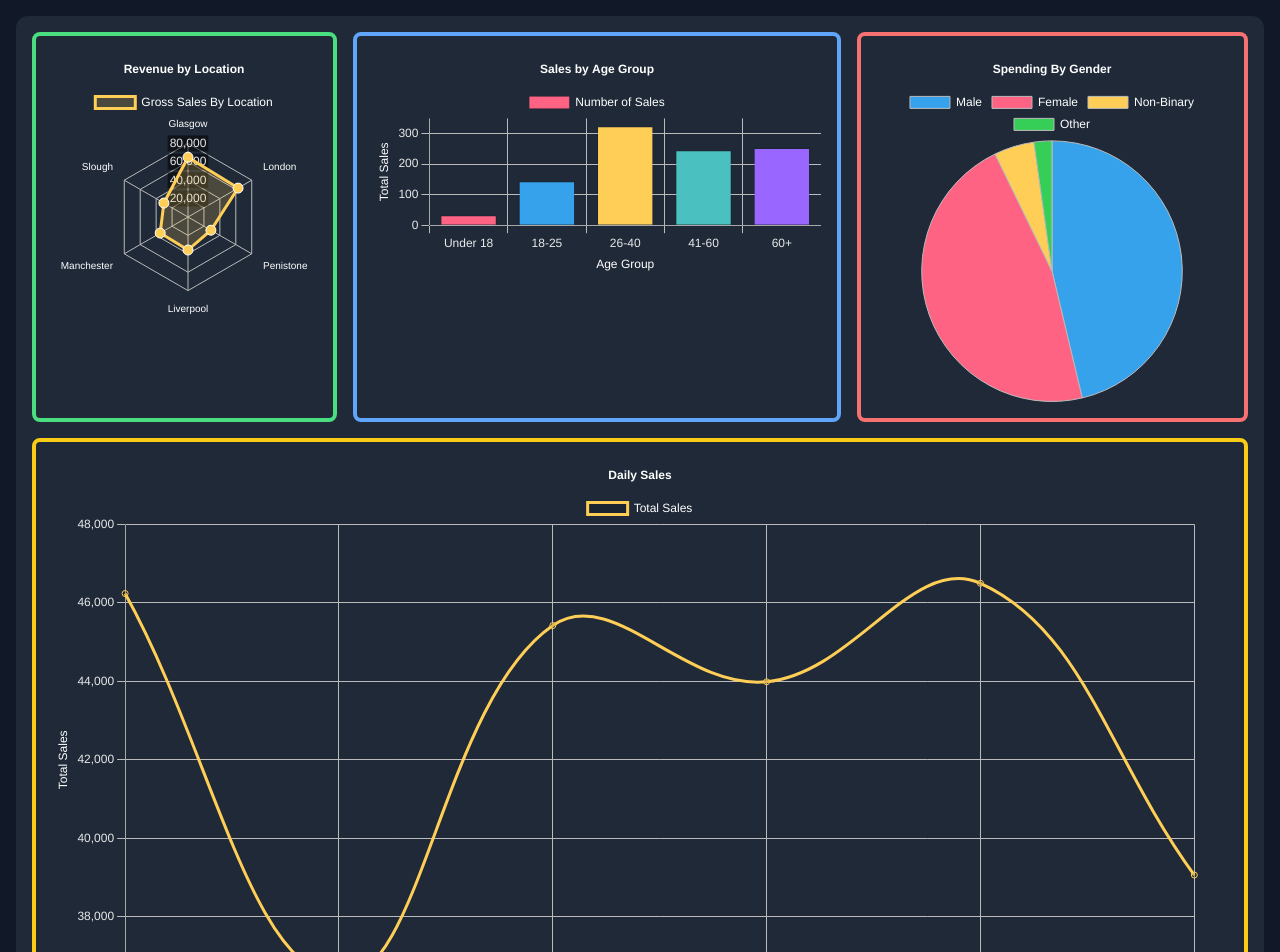
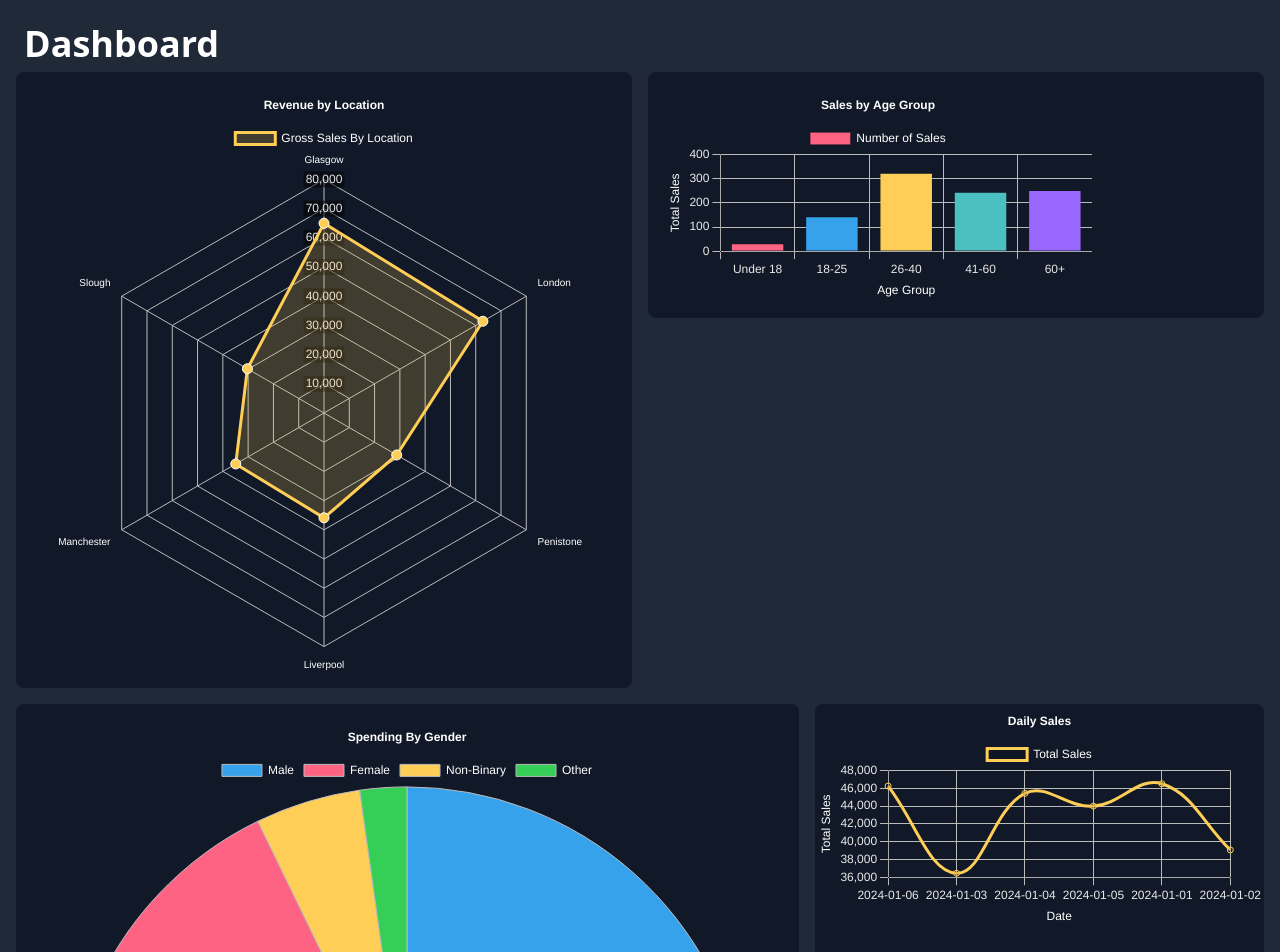
Before and after one commit to ccynth1a/sophie-project, a SvelteKit app: page / in a window 1280 px wide. Shown: the top 952 px of the page. Built offline with nearby package versions, Linux system fonts and the light colour scheme.

Commit message:
mew layout wip

```diff
--- a/src/app.html
+++ b/src/app.html
@@ -6,7 +6,7 @@
 		<meta name="viewport" content="width=device-width, initial-scale=1" />
 		%sveltekit.head%
 	</head>
-	<body data-sveltekit-preload-data="hover" class=" bg-gray-900 ">
+	<body data-sveltekit-preload-data="hover" class=" bg-gray-800 ">
 		<div style="display: contents">%sveltekit.body%</div>
 	</body>
 </html>
--- a/src/routes/+page.svelte
+++ b/src/routes/+page.svelte
@@ -13,25 +13,25 @@
 <!-- <div class=" bg-black py-8 "></div> -->
 <!-- the container of the main page :3 -->
 <div class=" m-4 ">
-    <div class=" p-4 bg-gray-800 text-white rounded-xl">
     <div class=" grid grid-cols-3 justify-center text-center items-center " >
         <!-- <Clock /> -->
     </div>
     <!-- the grid container :3 -->
-        <!-- <div class=" grid grid-cols-2 grid-rows-4 gap-4 "> -->
+    <div class=" text-white text-4xl m-2 font-bold ">
+        Dashboard
+    </div>
     <div class=" flex gap-4 flex-wrap ">
-            <div class=" border-4 border-green-400 rounded-lg p-4 w-1/4 flex-grow ">
+        <div class=" bg-gray-900 rounded-lg p-4 flex-grow w-[512px]">
             <RadarChart />
         </div>
-            <div class=" border-4 border-blue-400 rounded-lg p-4 w-fit flex-grow ">
+        <div class=" bg-gray-900 rounded-lg p-4 flex-grow w-[512px] h-[246px]">
             <BarChart />
         </div>
-            <div class=" border-4 border-red-400 rounded-lg p-4 w-fit flex-grow ">
+        <div class=" bg-gray-900 rounded-lg p-4 flex-grow ">
             <PieChart />
         </div>
-            <div class=" border-4 border-yellow-400 rounded-lg p-4 w-1/2 flex-grow ">
+        <div class=" bg-gray-900 rounded-lg p-4/2 flex-grow  ">
             <SalesChart />
         </div>
     </div>
 </div>
-</div>
```
Lines whose indentation alone changed are shown as unchanged.
